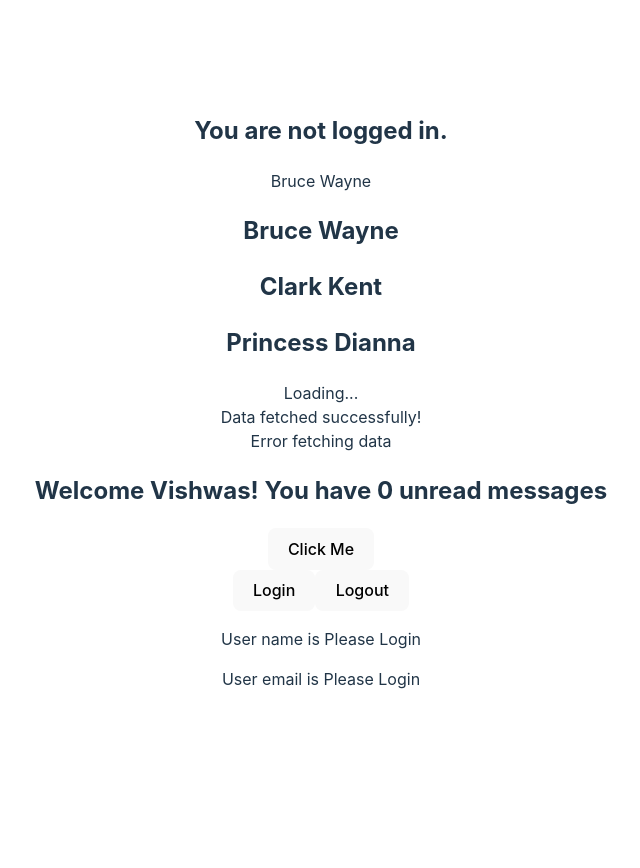
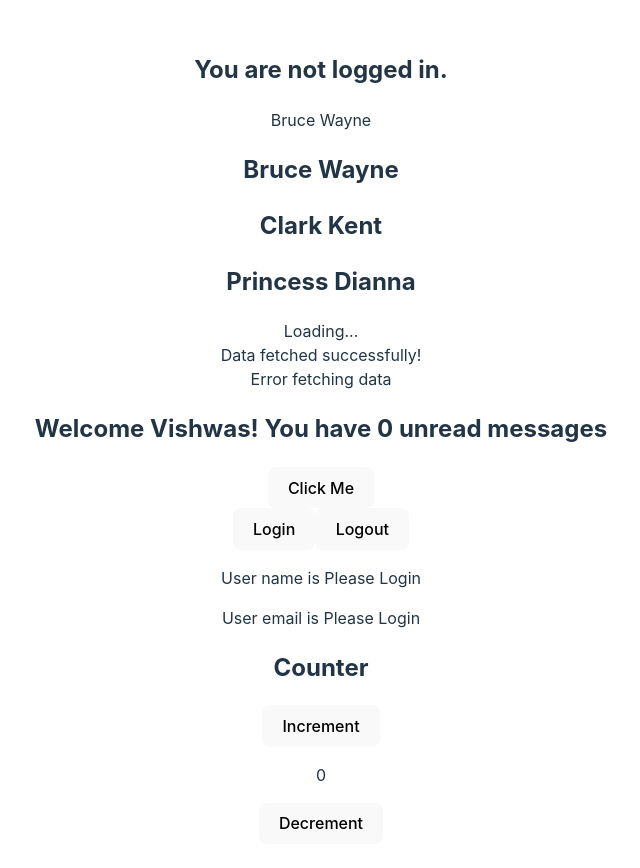
Before and after one commit to rajeshbasnet/react-typescript-basics, a React (Vite) app: page / in a window 1280 px wide. Shown: the top 868 px of the page, without its empty margins (319-959 px from the left). Before the commit the page ends 800 px from the top, so only its background shows below. Built offline with nearby package versions, Linux system fonts and the light colour scheme.

Commit message:
React useReducer types

```diff
--- a/src/App.tsx
+++ b/src/App.tsx
@@ -1,5 +1,6 @@
 import "./App.css";
 import { Button } from "./components/Button";
+import { Counter } from "./components/Counter";
 import { Greet } from "./components/Greet";
 import { Heading } from "./components/Heading";
 import { Oscar } from "./components/Oscar";
@@ -56,6 +57,7 @@ function App() {
       {/**Event Props **/}
       <Button handleClick={logMessage} />
       <User />
+      <Counter />
     </>
   );
 }
--- /dev/null
+++ b/src/components/Counter.tsx
@@ -0,0 +1,57 @@
+import { useReducer } from "react";
+
+type CounterState = {
+  count: number;
+};
+
+enum ActionEnum {
+  INCREMENT = "increment",
+  DECREMENT = "decrement",
+}
+
+type ActionProps = {
+  type: ActionEnum.INCREMENT | ActionEnum.DECREMENT;
+  payload?: string;
+};
+
+const initialState: CounterState = {
+  count: 0,
+};
+
+function reducer(state: CounterState, action: ActionProps): CounterState {
+  switch (action.type) {
+    case "increment":
+      return { count: state.count + 1 };
+
+    case "decrement":
+      return checkCounter(state.count);
+
+    default:
+      return state;
+  }
+}
+
+function checkCounter(value: number): CounterState {
+  return value <= 0 ? { count: value } : { count: value - 1 };
+}
+
+export const Counter = () => {
+  const [state, dispatch] = useReducer(reducer, initialState);
+
+  function counterHandler(type: ActionEnum) {
+    dispatch({ type });
+  }
+
+  return (
+    <div>
+      <h2>Counter</h2>
+      <button onClick={() => counterHandler(ActionEnum.INCREMENT)}>
+        Increment
+      </button>
+      <p>{state?.count}</p>
+      <button onClick={() => counterHandler(ActionEnum.DECREMENT)}>
+        Decrement
+      </button>
+    </div>
+  );
+};
```
